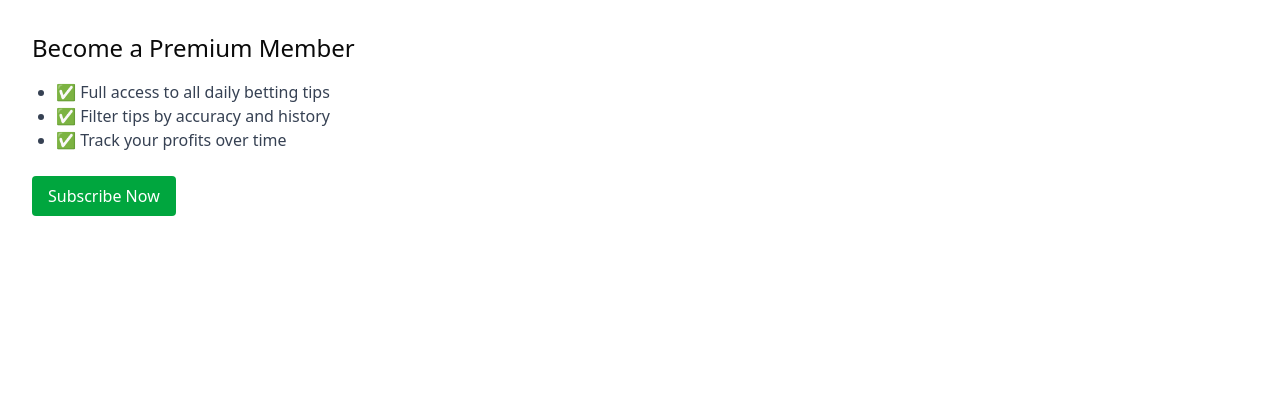
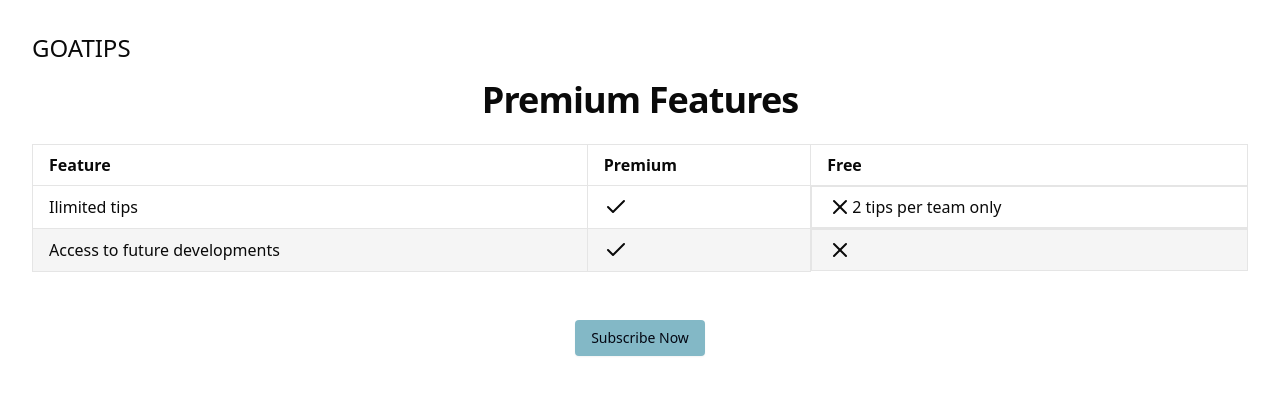
Before and after one commit to possessionista/goatip, a Next.js app: page /premium in a window 1280 px wide. Shown: the top 394 px of the page. Built offline with nearby package versions, Linux system fonts and the light colour scheme; no server answers.

Commit message:
improve first access pages

```diff
--- a/src/app/dashboard/page.js
+++ b/src/app/dashboard/page.js
@@ -251,7 +251,9 @@ export default function DashboardPage() {
               <Button
                 key={`tournament-${idx + 1}`}
                 variant="outline"
-                /* className="w-full justify-start" */
+                onClick={() => {
+                  setSelectedTournament(item);
+                }}
               >
                 {item}
               </Button>
--- a/src/app/page.js
+++ b/src/app/page.js
@@ -1,16 +1,36 @@
+"use client";
+
+import { Button } from "@/components/ui/button";
+
 export default function Home() {
   return (
     <main className="p-8">
-      <h1 className="text-3xl">Welcome to Daily Bet Tips</h1>
-      <p className="mt-4 text-gray-600">Get betting tips every day.</p>
+      <div className="flex w-full">
+        <h1 className="text-2xl mb-4">GOATIPS</h1>
+      </div>
+      <h1 className="scroll-m-20 text-center text-4xl font-extrabold tracking-tight text-balance">
+        Welcome to Daily Bet Tips
+      </h1>
+      <p className="text-center mt-4 text-gray-600 scroll-m-20 text-xl font-semibold tracking-tight">
+        Improve your bets with valuable picks.
+      </p>
 
-      <div className="mt-6 space-x-4">
-        <a href="/dashboard" className="underline text-blue-600">
+      <div className="mt-6 space-x-4 flex w-full justify-center">
+        <Button
+          onClick={() => {
+            window.location.href = "/dashboard";
+          }}
+          className="bg-[#83B8C6] text-gray-950"
+        >
           See Tips
-        </a>
-        <a href="/premium" className="underline text-green-600">
+        </Button>
+        <Button
+          onClick={() => {
+            window.location.href = "/premium";
+          }}
+        >
           Premium Features
-        </a>
+        </Button>
       </div>
     </main>
   );
--- a/src/app/premium/page.js
+++ b/src/app/premium/page.js
@@ -1,6 +1,8 @@
 "use client";
 import { supabase } from "/lib/dbClient";
 import { useEffect, useState } from "react";
+import { X, Check } from "lucide-react";
+import { Button } from "@/components/ui/button";
 
 export default function Premium() {
   const [user, setUser] = useState(null);
@@ -38,34 +40,79 @@ export default function Premium() {
 
   return (
     <main className="p-8">
-      <h1 className="text-2xl mb-4">Become a Premium Member</h1>
-      <ul className="list-disc ml-6 text-gray-700">
-        <li>✅ Full access to all daily betting tips</li>
-        <li>✅ Filter tips by accuracy and history</li>
-        <li>✅ Track your profits over time</li>
-      </ul>
+      <div className="flex w-full">
+        <h1 className="text-2xl mb-4">GOATIPS</h1>
+      </div>
 
+      <h1 className="scroll-m-20 text-center text-4xl font-extrabold tracking-tight text-balance">
+        Premium Features
+      </h1>
+
+      <div className="my-6 w-full overflow-y-auto">
+        <table className="w-full">
+          <thead>
+            <tr className="even:bg-muted m-0 border-t p-0">
+              <th className="border px-4 py-2 text-left font-bold [&[align=center]]:text-center [&[align=right]]:text-right">
+                Feature
+              </th>
+              <th className="border px-4 py-2 text-left font-bold [&[align=center]]:text-center [&[align=right]]:text-right">
+                Premium
+              </th>
+              <th className="border px-4 py-2 text-left font-bold [&[align=center]]:text-center [&[align=right]]:text-right">
+                Free
+              </th>
+            </tr>
+          </thead>
+          <tbody>
+            <tr className="even:bg-muted m-0 border-t p-0">
+              <td className="border px-4 py-2 text-left [&[align=center]]:text-center [&[align=right]]:text-right">
+                Ilimited tips
+              </td>
+              <td className="border px-4 py-2 text-left [&[align=center]]:text-center [&[align=right]]:text-right">
+                <Check />
+              </td>
+              <td className="flex border px-4 py-2 text-left [&[align=center]]:text-center [&[align=right]]:text-right">
+                <X />2 tips per team only
+              </td>
+            </tr>
+            <tr className="even:bg-muted m-0 border-t p-0">
+              <td className="border px-4 py-2 text-left [&[align=center]]:text-center [&[align=right]]:text-right">
+                Access to future developments
+              </td>
+              <td className="border px-4 py-2 text-left [&[align=center]]:text-center [&[align=right]]:text-right">
+                <Check />
+              </td>
+              <td className="flex border px-4 py-2 text-left [&[align=center]]:text-center [&[align=right]]:text-right">
+                <X />
+              </td>
+            </tr>
+          </tbody>
+        </table>
+      </div>
+
+      <div className="flex w-full justify-center">
         {!isSubscribed && (
-        <button
+          <Button
             onClick={() => {
               window.location.href = "/dashboard/subscribe";
             }}
-          className="mt-6 bg-green-600 text-white px-4 py-2 rounded"
+            className="mt-6 bg-[#83B8C6] text-gray-950 px-4 py-2 rounded"
           >
             Subscribe Now
-        </button>
+          </Button>
         )}
 
         {isSubscribed && (
-        <button
+          <Button
             onClick={() => {
               window.location.href = "/dashboard";
             }}
-          className="mt-6 bg-green-600 text-white px-4 py-2 rounded"
+            className="mt-6 bg-[#83B8C6] text-gray-950 px-4 py-2 rounded"
           >
             See Tips
-        </button>
+          </Button>
         )}
+      </div>
     </main>
   );
 }
```
Lines whose indentation alone changed are shown as unchanged.
